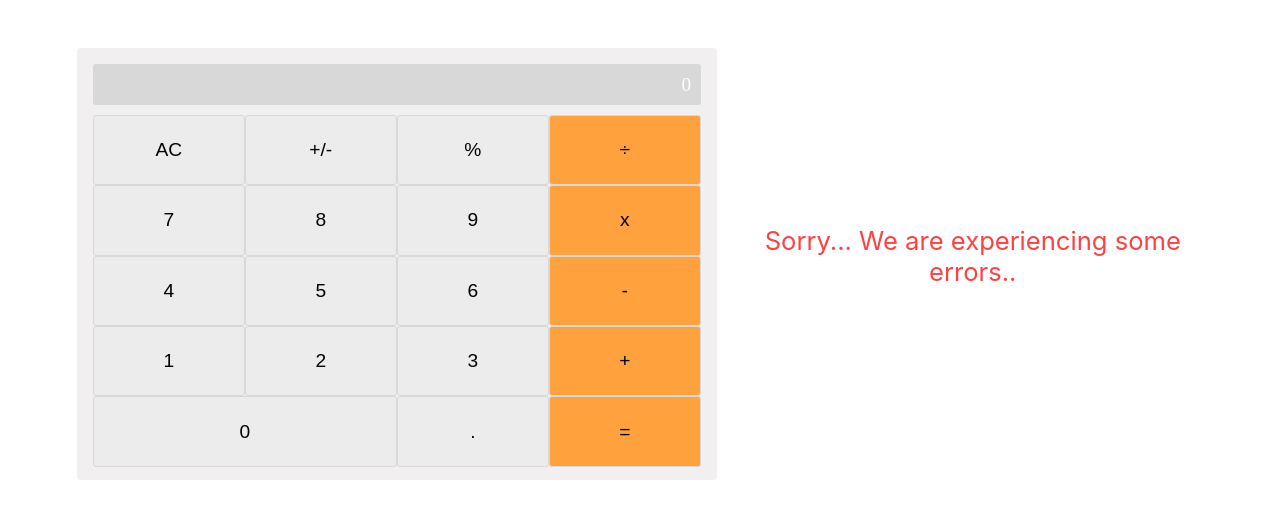
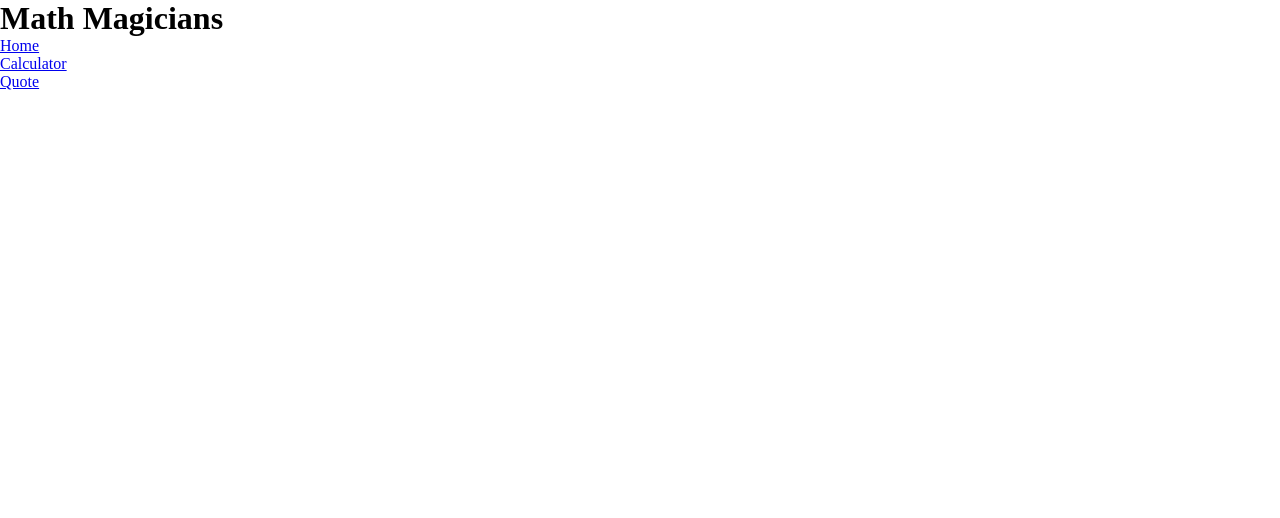
Before and after one commit to Luiscarlosvd/math-magicians-calculator, a React (Create React App) app: page / in a window 1280 px wide. Shown: the top 518 px of the page. Built offline with nearby package versions, Linux system fonts and the light colour scheme; no server answers; the HTML template or start-up script is replaced by a standard one.

Commit message:
Create navbar component with routes for calculator and quote sections

```diff
--- a/package.json
+++ b/package.json
@@ -11,6 +11,8 @@
     "prop-types": "^15.8.1",
     "react": "^18.2.0",
     "react-dom": "^18.2.0",
+    "react-router": "^6.11.2",
+    "react-router-dom": "^6.11.2",
     "react-scripts": "5.0.1",
     "web-vitals": "^2.1.4"
   },
--- a/src/App.css
+++ b/src/App.css
@@ -8,6 +8,7 @@
 
 .App {
   display: flex;
+  flex-direction: column;
   width: 90%;
   margin: 0 auto;
   align-items: center;
--- a/src/App.js
+++ b/src/App.js
@@ -1,13 +1,19 @@
+import { BrowserRouter, Route, Routes } from 'react-router-dom';
 import './App.css';
+import NavbarLayout from './components/NavbarLayout';
 import Calculator from './components/Calculator';
-import GetQuote from './components/GetQuote';
+import Quote from './components/GetQuote';
 
 function App() {
   return (
-    <div className="App">
-      <Calculator />
-      <GetQuote />
-    </div>
+    <BrowserRouter>
+      <Routes>
+        <Route path="/" element={<NavbarLayout />}>
+          <Route path="calculator" element={<Calculator />} />
+          <Route path="quote" element={<Quote />} />
+        </Route>
+      </Routes>
+    </BrowserRouter>
   );
 }
 
--- /dev/null
+++ b/src/components/Navbar.js
@@ -0,0 +1,24 @@
+import { NavLink } from 'react-router-dom';
+
+const Navbar = () => (
+  <header>
+    <div>
+      <h1>Math Magicians</h1>
+    </div>
+    <nav>
+      <ul>
+        <li>
+          <NavLink to="/">Home</NavLink>
+        </li>
+        <li>
+          <NavLink to="calculator">Calculator</NavLink>
+        </li>
+        <li>
+          <NavLink to="quote">Quote</NavLink>
+        </li>
+      </ul>
+    </nav>
+  </header>
+);
+
+export default Navbar;
--- /dev/null
+++ b/src/components/NavbarLayout.js
@@ -0,0 +1,10 @@
+import { Outlet } from 'react-router-dom';
+import Navbar from './Navbar';
+
+const NavbarLayout = () => (
+  <>
+    <Navbar />
+    <Outlet />
+  </>
+);
+export default NavbarLayout;
```
Also changed, not shown: 1 other file (tests, documents, lock files or other folders).
